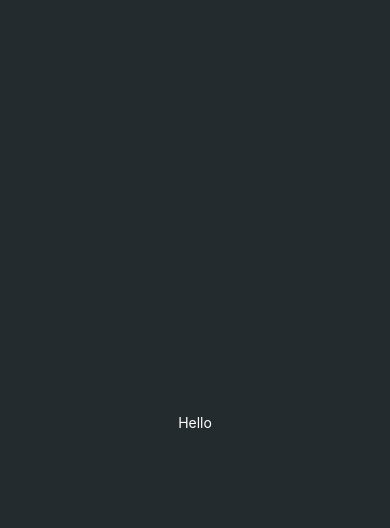
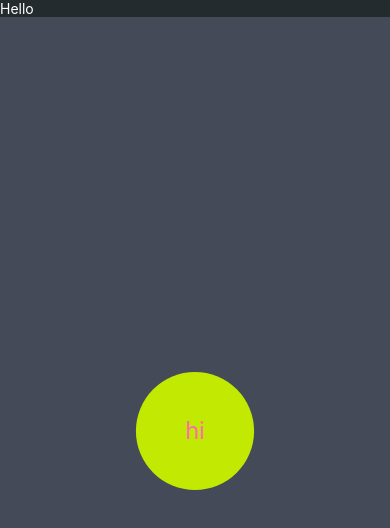
Before and after one commit to charismaTazdid/native-password-generator, a React Native app: screen / in a window 390 px wide. Shown: the top 528 px of the page. Built offline with nearby package versions, Linux system fonts and the light colour scheme.

Commit message:
Pulsating circle

```diff
--- a/App.js
+++ b/App.js
@@ -2,6 +2,7 @@ import { StatusBar } from 'expo-status-bar';
 import { useState } from 'react';
 import { FlatList, StyleSheet, Text, View } from 'react-native';
 import * as Yup from "yup";
+import PulsatingCircle from './PulsatingCircle';
 
 const PasswordSchema = Yup.object().shape({
   passwordLength: Yup.number()
@@ -68,7 +69,9 @@ const App = () => {
   return (
     <View style={styles.container}>
       <Text style={{ color: "white" }}>Hello</Text>
-      <StatusBar style="auto" />
+
+      <PulsatingCircle />
+
     </View>
   );
 }
@@ -77,8 +80,8 @@ const styles = StyleSheet.create({
   container: {
     flex: 1,
     backgroundColor: '#242B2E',
-    alignItems: 'center',
-    justifyContent: 'center',
+    // alignItems: 'center',
+    // justifyContent: 'center',
   },
 });
 
--- /dev/null
+++ b/PulsatingCircle.js
@@ -0,0 +1,58 @@
+import React from 'react';
+import { View, Text, StyleSheet, Animated, Easing } from 'react-native';
+
+const PulsatingCircle = () => {
+  const scaleValue = new Animated.Value(0.8);
+
+  const animatePulse = () => {
+    Animated.sequence([
+      Animated.timing(scaleValue, {
+        toValue: 1.2,
+        duration: 1000,
+        easing: Easing.bezier(0.455, 0.03, 0.515, 0.955),
+        useNativeDriver: true,
+      }),
+      Animated.timing(scaleValue, {
+        toValue: 0.8,
+        duration: 1250,
+        easing: Easing.bezier(0.455, 0.03, 0.515, 0.955),
+        useNativeDriver: true,
+      }),
+    ]).start(() => animatePulse());
+  };
+
+  React.useEffect(() => {
+    animatePulse();
+  }, []);
+
+  return (
+    <View style={styles.container}>
+      <Animated.View style={[styles.circle, { transform: [{ scale: scaleValue }] }]}>
+        <Text style={styles.centerText}>hi</Text>
+      </Animated.View>
+    </View>
+  );
+};
+
+const styles = StyleSheet.create({
+  container: {
+    flex: 1,
+    justifyContent: 'center',
+    alignItems: 'center',
+    backgroundColor: '#454a59',
+  },
+  circle: {
+    width: 100,
+    height: 100,
+    borderRadius: 70,
+    backgroundColor: '#c2e901',
+    justifyContent: 'center',
+    alignItems: 'center',
+  },
+  centerText: {
+    color: 'hotpink',
+    fontSize: 20,
+  },
+});
+
+export default PulsatingCircle;
--- a/package.json
+++ b/package.json
@@ -13,6 +13,7 @@
     "expo-status-bar": "~1.6.0",
     "react": "18.2.0",
     "react-native": "0.72.3",
+    "react-native-animatable": "^1.3.3",
     "yup": "^1.2.0"
   },
   "devDependencies": {
```
Also changed, not shown: 1 other file (tests, documents, lock files or other folders).
